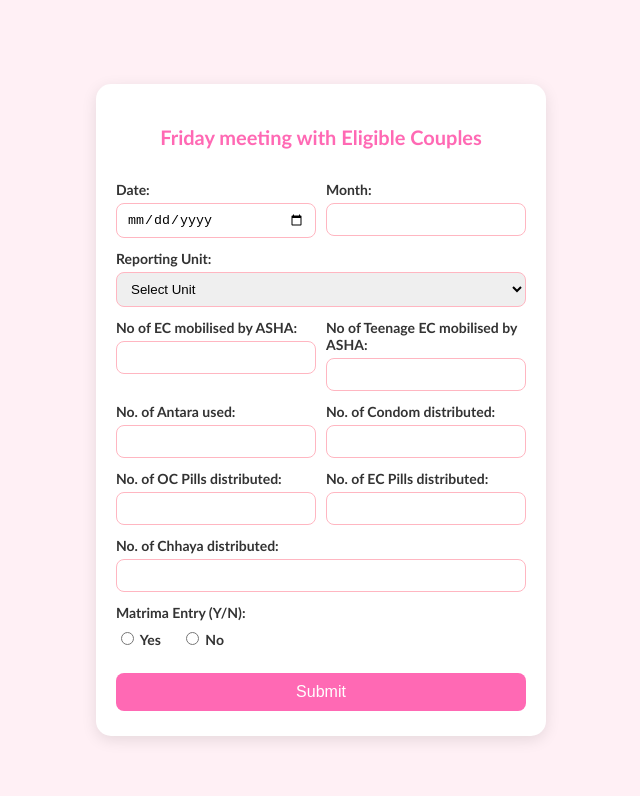
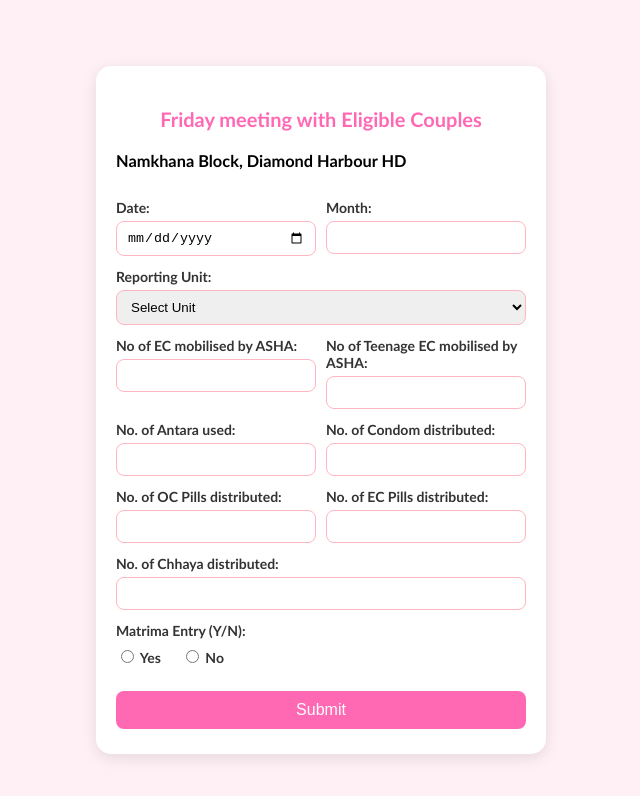
Before and after one commit to bmohnamkhana2021-hash/ec-meeting, a plain HTML site: page index.html in a window 1280 px wide. Shown: the whole page, without its empty margins (319-959 px from the left). Drawn offline with Linux system fonts and the light colour scheme.

Commit message:
Update index.html

```diff
--- a/index.html
+++ b/index.html
@@ -8,7 +8,8 @@
 </head>
 <body>
     <div class="form-container">
-        <h2>Friday meeting with Eligible Couples </h2>
+        <h2>Friday meeting with Eligible Couples</h2>
+        <h3>Namkhana Block, Diamond Harbour HD</h3>
         <form id="reportForm">
             <div class="side-by-side">
                 <div class="form-group">
```
